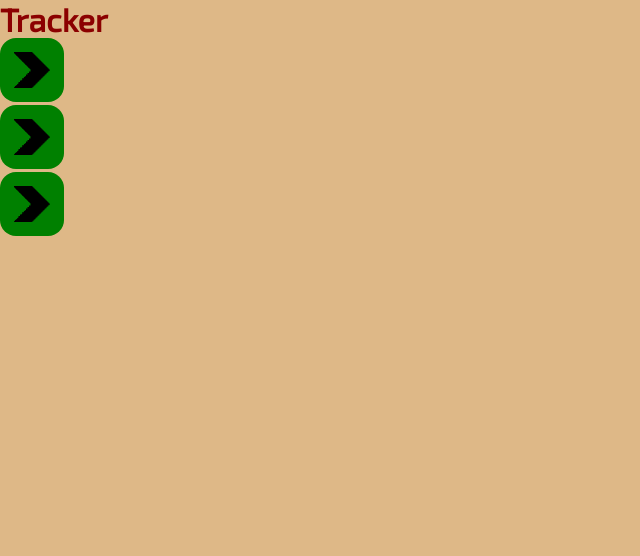
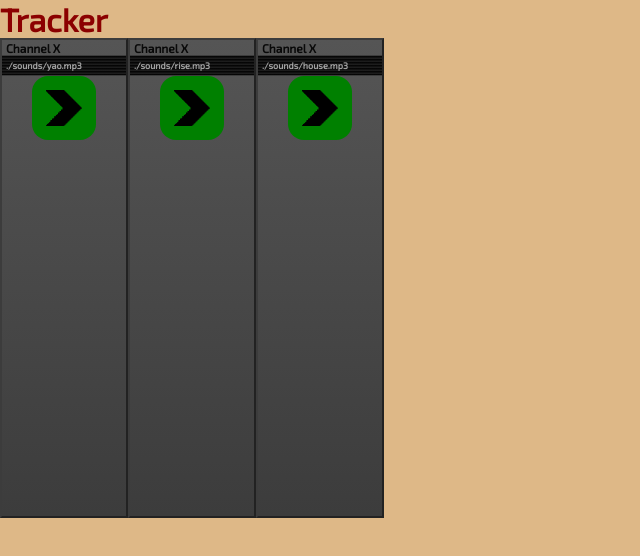
Before and after one commit to hcollin/hc-mixer, a React app: page / in a window 1280 px wide. Shown: the top 556 px of the page, without its empty margins (0-640 px from the left). Built offline with nearby package versions, Linux system fonts and the light colour scheme; no server answers.

Commit message:
Some styling for channel

```diff
--- a/src/app.jsx
+++ b/src/app.jsx
@@ -3,7 +3,7 @@ import React from 'react';
 import { Channel } from './components/channel.jsx';
 
 
-// Services
+// Styles
 import '../styles/index.scss';
 
 export default class App extends React.Component {
@@ -18,7 +18,7 @@ export default class App extends React.Component {
         <header>
           <h1>Tracker</h1>
         </header>
-        <div class="mixer">
+        <div className="mixer">
           <Channel sound="./sounds/yao.mp3"></Channel>
           <Channel sound="./sounds/rise.mp3"></Channel>
           <Channel sound="./sounds/house.mp3"></Channel>
--- a/src/components/channel.jsx
+++ b/src/components/channel.jsx
@@ -12,7 +12,9 @@ export class Channel extends React.Component {
 
   render() {
     return (
-      <div class="channel">
+      <div className="channel">
+        <h1>Channel X</h1>
+        <h2>{this.props.sound}</h2>
         <PlayButton sound={this.props.sound}></PlayButton>
 
       </div>
--- /dev/null
+++ b/styles/channel.scss
@@ -0,0 +1,51 @@
+
+
+
+div.mixer {
+  display: flex;
+  flex-direction: row;
+}
+
+div.channel {
+
+  $channelBgColor: #555555;
+
+  flex: 0 0 auto;
+  width: 128px;
+  height: 480px;
+  background: linear-gradient($channelBgColor 0, darken($channelBgColor, 10) 100%);
+  border: solid 2px;
+  border-color: darken($channelBgColor, 10) darken($channelBgColor, 20) darken($channelBgColor, 20) darken($channelBgColor, 10);
+
+  display: flex;
+  flex-direction: column;
+  align-items: center;
+
+  h1 {
+    height: 16px;
+    width: 100%;
+    margin: 0;
+    padding: 0;
+    padding-left: 4px;
+    text-align: left;
+    font-size: 12px;
+    line-height: 16px;
+    color: darken($channelBgColor, 30);
+    border-bottom: solid 1px darken($channelBgColor, 10);
+  }
+
+  h2 {
+    height: 20px;
+    width: 100%;
+    margin: 0;
+    padding: 0;
+    padding-left: 4px;
+    text-align: left;
+    font-size: 9px;
+    line-height: 20px;
+    background: repeating-linear-gradient(darken($channelBgColor, 40), darken($channelBgColor, 20) 3px);
+    color: lighten($channelBgColor, 30);
+    border-bottom: solid 1px darken($channelBgColor, 10);
+  }
+
+}
--- a/styles/index.scss
+++ b/styles/index.scss
@@ -44,3 +44,5 @@ button.audio-button {
   }
 
 }
+
+@import "channel";
```
